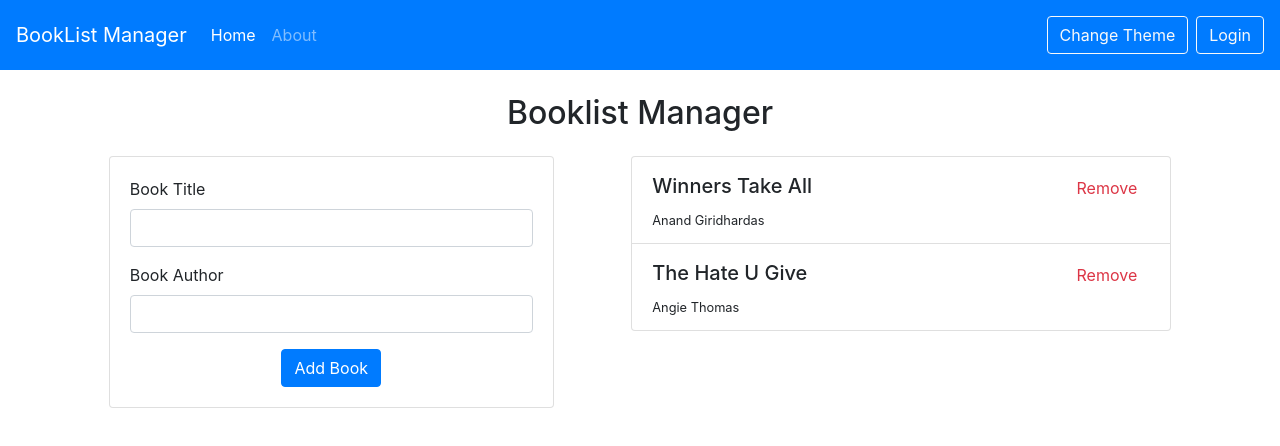
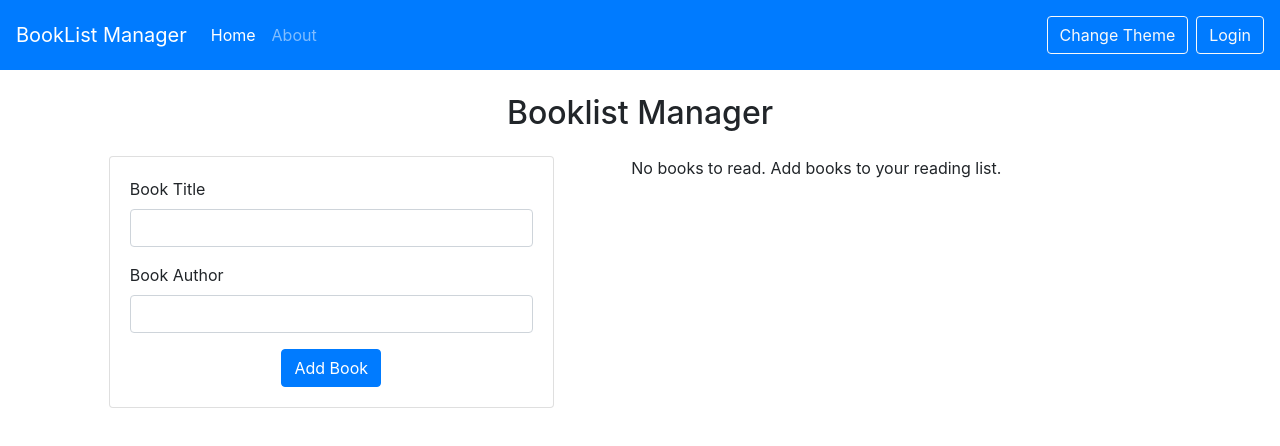
Before and after one commit to shashanksmaty/BookListApp-ReactHooksAndContext, a React (Create React App) app: page / in a window 1280 px wide. Shown: the top 446 px of the page. Built offline with nearby package versions, Linux system fonts and the light colour scheme.

Commit message:
added localstorage

```diff
--- a/src/contexts/BookContext.js
+++ b/src/contexts/BookContext.js
@@ -1,4 +1,4 @@
-import React, { createContext, useState, useReducer } from "react";
+import React, { createContext, useEffect, useReducer } from "react";
 import uuid from "uuid/v1";
 import { bookReducer } from "../reducers/bookReducer";
 
@@ -17,10 +17,13 @@
   const removeBook = id => {
     setBooks(books.filter(book => book.id !== id));
   }; */
-  const [books, dispatch] = useReducer(bookReducer, [
-    { title: "Winners Take All", author: "Anand Giridhardas", id: 1 },
-    { title: "The Hate U Give", author: "Angie Thomas", id: 2 }
-  ]);
+  const [books, dispatch] = useReducer(bookReducer, [], () => {
+    const localData = localStorage.getItem("books");
+    return localData ? JSON.parse(localData) : [];
+  });
+  useEffect(() => {
+    localStorage.setItem("books", JSON.stringify(books));
+  }, [books]);
   return (
     <BookContext.Provider value={{ books, dispatch }}>
       {props.children}
```
